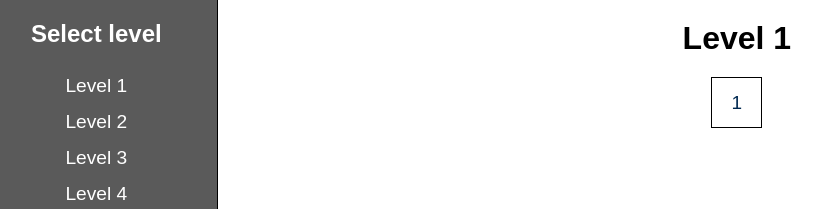
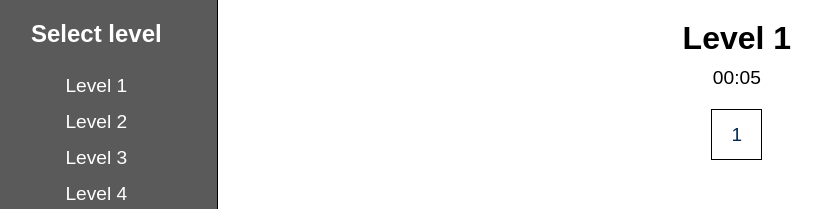
Before and after one commit to Lyrvius/WebDev_Lab6, a plain HTML site: page index.html in a window 1280 px wide. Shown: the top 209 px of the page, without its empty margins (24-846 px from the left). Drawn offline with Linux system fonts and the light colour scheme.

Commit message:
Added timer

```diff
--- a/index.html
+++ b/index.html
@@ -32,6 +32,7 @@
     </aside>
     <main class="content">
         <h1 id="current-level">Level 1</h1>
+        <p id="timer-display">00:00</p>
         <table id="field"></table>
     </main>
 
--- a/script.js
+++ b/script.js
@@ -4,6 +4,8 @@ let rows = 1;
 let cols = 1;
 let currentLevel = 1;
 let nextValue = 1;
+let timerInterval;
+let seconds = 0;
 
 SetLevel(rows, cols, 1); // Initialize the first level
 
@@ -52,6 +54,28 @@ function SetLevel(newRows, newCols, level) { // Change the field to the new leve
     field.innerHTML = '';
     nextValue = 1;
     let fieldValues = ShuffleArray(GenerateArray(rows * cols));
+
+    if (timerInterval) { // Clear existing timer if it exists
+        clearInterval(timerInterval);
+    }
+
+    seconds = 0;
+    document.getElementById('timer-display').textContent = "00:00";
+
+    timerInterval = setInterval(function() { // Increment seconds and update the timer display every second
+        seconds++;
+
+        // Convert seconds to minutes and seconds for display
+        let mins = Math.floor(seconds / 60);
+        let secs = seconds % 60;
+
+        let timeString =
+            String(mins).padStart(2, '0') + ":" +
+            String(secs).padStart(2, '0');
+
+        document.getElementById('timer-display').textContent = timeString;
+    }, 1000);
+
     CreateField(rows, cols, fieldValues);
 }
 
--- a/style.css
+++ b/style.css
@@ -87,3 +87,8 @@ td:hover {
     cursor: pointer;
     transition: 0.3s;
 }
+
+#timer-display {
+    font-size: 1.2em;
+    margin-top: 10px;
+}
```
